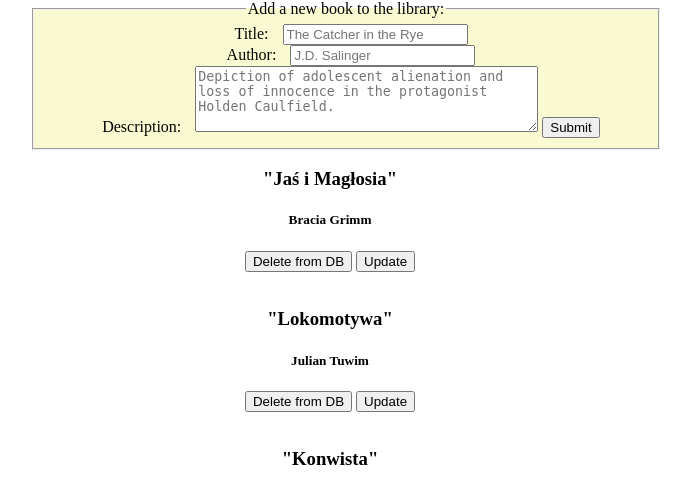
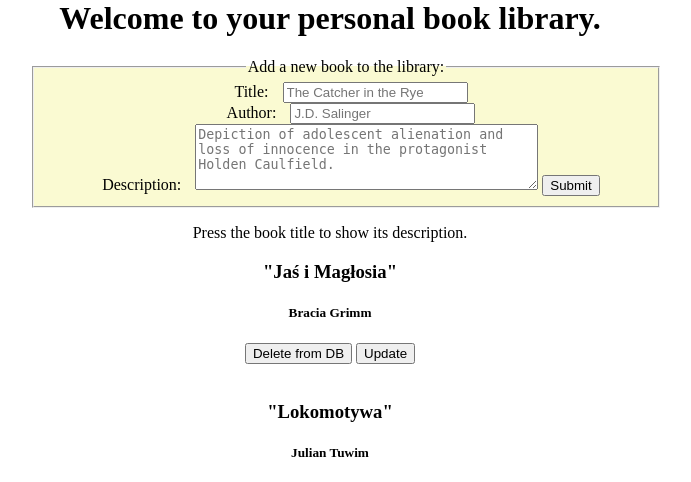
Before and after one commit to pszeptynski/PersonalBookLibrary, a PHP site: page / in a window 1280 px wide. Shown: the top 482 px of the page, without its empty margins (310-1001 px from the left). Run offline with PHP 8.4, Linux system fonts and the light colour scheme; data comes from the database, SQL or seed files in the repository; some libraries are stand-ins or nearby versions.

Commit message:
Change title, add welcome banner.

```diff
--- a/index.php
+++ b/index.php
@@ -1,12 +1,13 @@
 <html>
     <head>
-        <title>Public Library</title>
+        <title>Personal Book Library</title>
         <meta charset="utf-8">
         <link rel="stylesheet" href="css/style.css">
         <script src="https://ajax.googleapis.com/ajax/libs/jquery/3.1.0/jquery.min.js"></script>
         <script type="text/JavaScript" src="./js/app.js"></script>
     </head>
     <body>
+        <h1>Welcome to your personal book library.</h1>
         <form method="POST" action="api/books.php">
             <fieldset style=" width: 100%">
                 <legend>Add a new book to the library:</legend>
@@ -22,11 +23,10 @@
         <div id="bookAdded">
             <!-- info about book addition to db -->
         </div>
+        <p>Press the book title to show its description.</p>
         <div id="bookList">
             <!-- All books got from db appear here -->
         </div>
 
     </body>
-
-
 </html>
```
